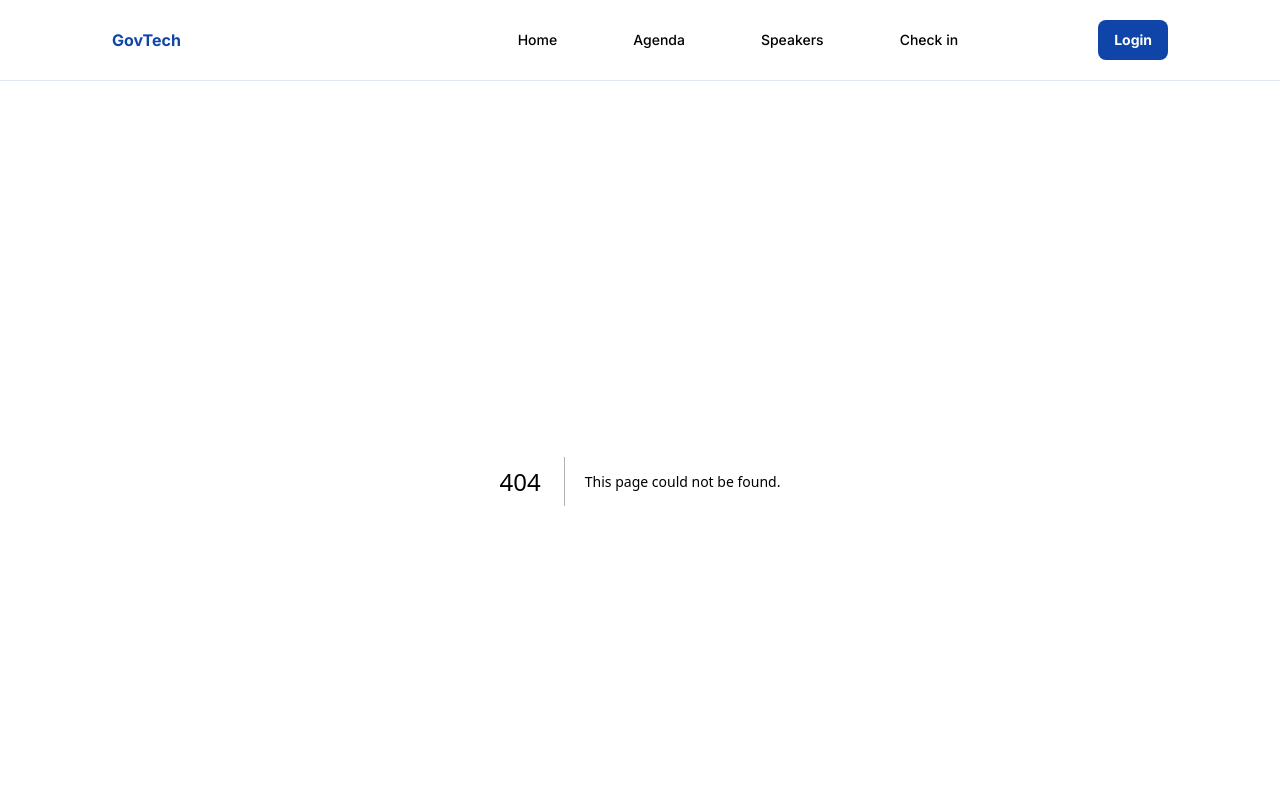
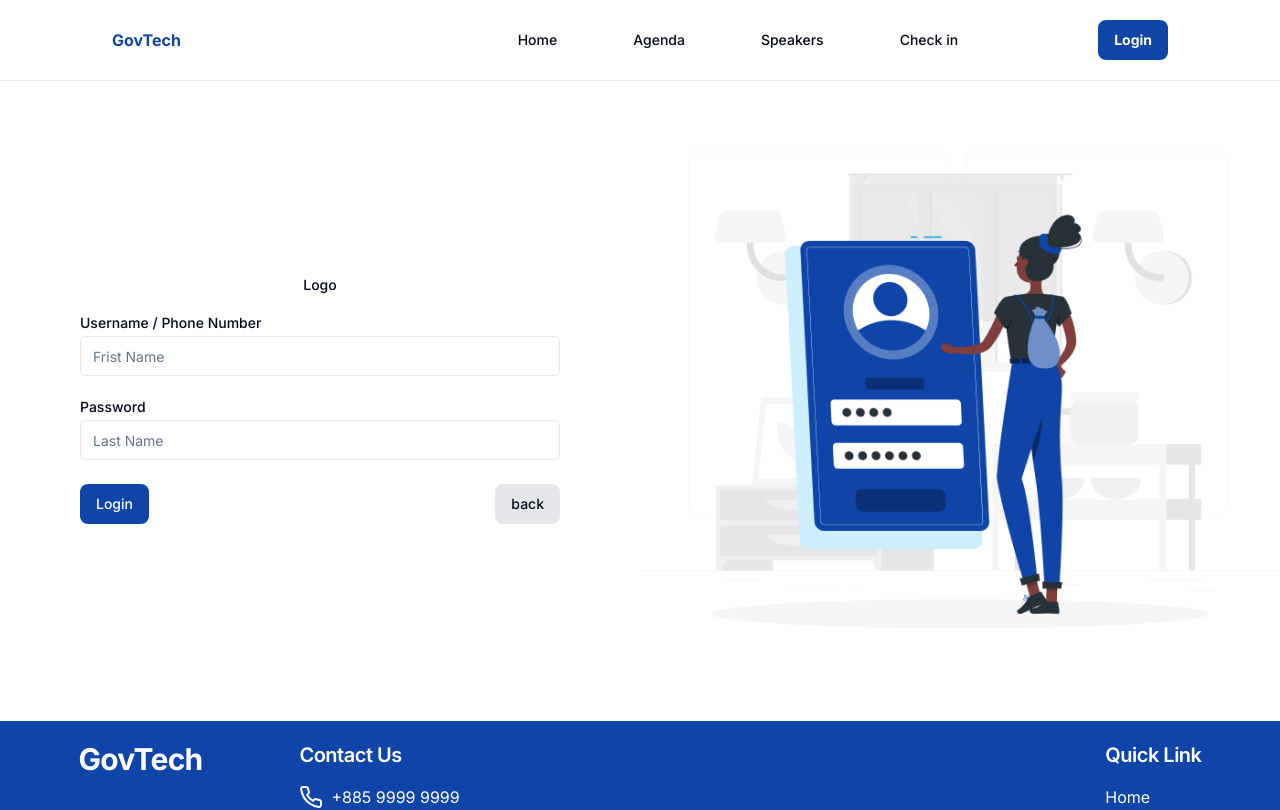
Before and after one commit to MPTCDITR/govtech-website, a Next.js app: page /login in a window 1280 px wide. Before the commit this address had no page. Shown: the top 810 px of the page. Built offline with nearby package versions, Linux system fonts and the light colour scheme.

Commit message:
add login page

```diff
--- /dev/null
+++ b/app/login/page.tsx
@@ -0,0 +1,38 @@
+import { Button } from "@/components/ui/button";
+import { Input } from "@/components/ui/input";
+import { Label } from "@/components/ui/label";
+
+export default function Login() {
+  return (
+    <div className="grid lg:grid-cols-2 md:grid-cols-1">
+      <div className="flex items-center">
+        <form className="w-full justify-between px-4 lg:px-20">
+          <div className="w-full space-y-6">
+            <div className="grid justify-items-center px-20">
+              <Label>Logo</Label>
+            </div>
+            <div className="flex flex-col space-y-1.5">
+              <Label htmlFor="name">Username / Phone Number</Label>
+              <Input id="frist name" placeholder="Frist Name" />
+            </div>
+            <div className="flex flex-col space-y-1.5">
+              <Label htmlFor="name">Password</Label>
+              <Input id="last name" placeholder="Last Name" />
+            </div>
+            <div className="flex justify-between">
+              <Button className="text-white" type="submit">
+                Login
+              </Button>
+              <Button className="bg-gray-200 hover:bg-secondary hover:text-white" type="submit">
+                back
+              </Button>
+            </div>
+          </div>
+        </form>
+      </div>
+      <div className="hidden lg:block">
+        <img src="/login.png" alt="" />
+      </div>
+    </div>
+  );
+}
--- /dev/null
+++ b/components/ui/input.tsx
@@ -0,0 +1,25 @@
+import * as React from "react"
+
+import { cn } from "@/lib/utils"
+
+export interface InputProps
+  extends React.InputHTMLAttributes<HTMLInputElement> {}
+
+const Input = React.forwardRef<HTMLInputElement, InputProps>(
+  ({ className, type, ...props }, ref) => {
+    return (
+      <input
+        type={type}
+        className={cn(
+          "flex h-10 w-full rounded-md border border-input bg-background px-3 py-2 text-sm ring-offset-background file:border-0 file:bg-transparent file:text-sm file:font-medium placeholder:text-muted-foreground focus-visible:outline-none focus-visible:ring-2 focus-visible:ring-ring focus-visible:ring-offset-2 disabled:cursor-not-allowed disabled:opacity-50",
+          className
+        )}
+        ref={ref}
+        {...props}
+      />
+    )
+  }
+)
+Input.displayName = "Input"
+
+export { Input }
--- /dev/null
+++ b/components/ui/label.tsx
@@ -0,0 +1,26 @@
+"use client"
+
+import * as React from "react"
+import * as LabelPrimitive from "@radix-ui/react-label"
+import { cva, type VariantProps } from "class-variance-authority"
+
+import { cn } from "@/lib/utils"
+
+const labelVariants = cva(
+  "text-sm font-medium leading-none peer-disabled:cursor-not-allowed peer-disabled:opacity-70"
+)
+
+const Label = React.forwardRef<
+  React.ElementRef<typeof LabelPrimitive.Root>,
+  React.ComponentPropsWithoutRef<typeof LabelPrimitive.Root> &
+    VariantProps<typeof labelVariants>
+>(({ className, ...props }, ref) => (
+  <LabelPrimitive.Root
+    ref={ref}
+    className={cn(labelVariants(), className)}
+    {...props}
+  />
+))
+Label.displayName = LabelPrimitive.Root.displayName
+
+export { Label }
--- a/package.json
+++ b/package.json
@@ -18,6 +18,7 @@
   "dependencies": {
     "@libsql/client": "^0.7.0",
     "@radix-ui/react-dialog": "^1.1.1",
+    "@radix-ui/react-label": "^2.1.0",
     "@radix-ui/react-navigation-menu": "^1.2.0",
     "@radix-ui/react-slot": "^1.1.0",
     "@t3-oss/env-nextjs": "^0.10.1",
```
Also changed, not shown: public/login.png (added), 1 other file (tests, documents, lock files or other folders).
